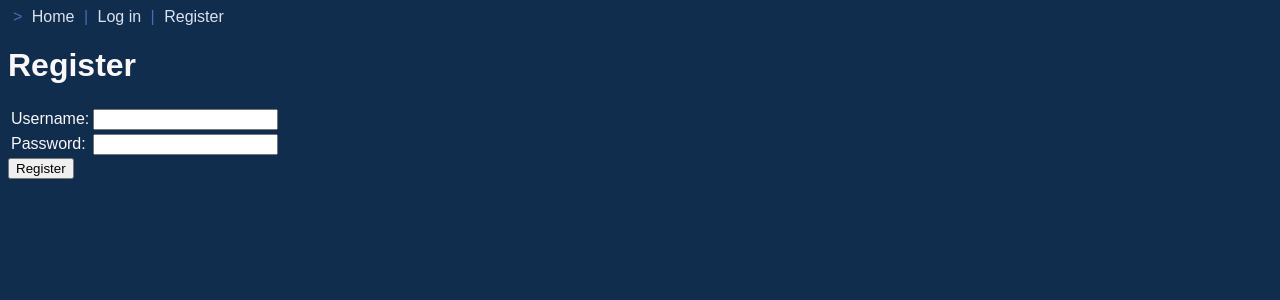
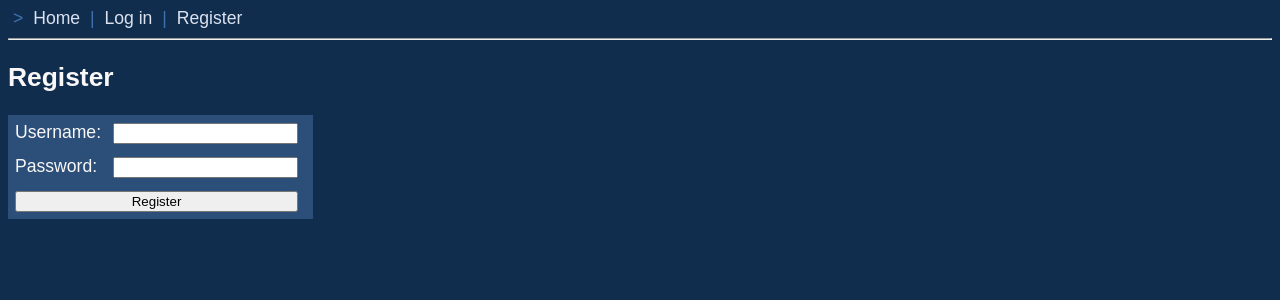
Before and after one commit to rikurauhala/hack-this, a React (Create React App) app in the folder web/: page /register in a window 1280 px wide. Shown: the top 300 px of the page. Built offline with nearby package versions, Linux system fonts and the light colour scheme.

Commit message:
Improve registration form

```diff
--- a/web/src/App.tsx
+++ b/web/src/App.tsx
@@ -8,6 +8,7 @@ const App = (): JSX.Element => {
   return (
     <BrowserRouter>
       <NavigationBar />
+      <hr style={{ color: '#3F72AF' }} />
       <Routes>
         <Route element={<Home />} path="/" />
         <Route element={<Login />} path="/login" />
--- /dev/null
+++ b/web/src/components/Registration/RegistrationStatusmessage.tsx
@@ -0,0 +1,17 @@
+export type RegistrationStatus = 'SUCCESS' | 'FAILURE' | null;
+
+interface RegistrationStatusMessageProps {
+  registrationStatus: RegistrationStatus
+}
+
+const RegistrationStatusMessage = ({ registrationStatus }: RegistrationStatusMessageProps): JSX.Element => {
+  if (registrationStatus === 'SUCCESS') {
+    return <p style={{ color: '#5FAD56' }}>Registration successful!</p>;
+  } else if (registrationStatus === 'FAILURE') {
+    return <p style={{ color: '#FF5733' }}>Registration failed. Please try again.</p>;
+  } else {
+    return <></>;
+  }
+};
+
+export default RegistrationStatusMessage;
--- a/web/src/index.css
+++ b/web/src/index.css
@@ -2,6 +2,7 @@ body {
   background-color: #112D4E;
   color: #F9F7F7;
   font-family: Arial, sans-serif;
+  font-size: 110%;
 }
 
 a {
@@ -12,3 +13,7 @@ a {
 a:hover {
   text-decoration: underline;
 }
+
+td {
+  padding: 5px;
+}
--- a/web/src/pages/Home.tsx
+++ b/web/src/pages/Home.tsx
@@ -1,6 +1,6 @@
 const Home = (): JSX.Element => (
   <>
-    <h1>Home</h1>
+    <h2>Home</h2>
     <p>
       Welcome to the web application security demo.
     </p>
--- a/web/src/pages/Login.tsx
+++ b/web/src/pages/Login.tsx
@@ -1,6 +1,6 @@
 const Login = (): JSX.Element => (
   <>
-    <h1>Login</h1>
+    <h2>Login</h2>
     <p>To be implemented.</p>
   </>
 );
--- a/web/src/pages/Register.tsx
+++ b/web/src/pages/Register.tsx
@@ -1,24 +1,35 @@
 import React, { useState } from 'react';
+import RegistrationStatusMessage, { RegistrationStatus } from '../components/Registration/RegistrationStatusmessage';
 import { registerUser } from '../services/register';
 
 const Register = (): JSX.Element => {
   const [username, setUsername] = useState('');
   const [password, setPassword] = useState('');
+  const [registrationStatus, setRegistrationStatus] = useState<RegistrationStatus>(null);
 
-  const handleSubmit = (event: React.FormEvent<HTMLFormElement>) => {
+  const handleSubmit = async (event: React.FormEvent<HTMLFormElement>) => {
     event.preventDefault();
     try {
-      const result = registerUser(username, password);
-      console.log(result);
+      await registerUser(username, password);
+      setRegistrationStatus('SUCCESS');
+      setUsername('');
+      setPassword('');
     } catch (error) {
+      setRegistrationStatus('FAILURE');
       console.error('Error during registration:', error);
     }
   };
 
   return (
-    <div>
-      <h1>Register</h1>
-      <form onSubmit={handleSubmit}>
+    <>
+      <h2>Register</h2>
+      <form
+        onSubmit={(event) => {
+          event.preventDefault();
+          void handleSubmit(event);
+        }}
+        style={{ backgroundColor: '#2b4f78', width: '305px' }}
+      >
         <table>
           <tbody>
             <tr>
@@ -47,11 +58,18 @@ const Register = (): JSX.Element => {
                 />
               </td>
             </tr>
+            <tr>
+              <td colSpan={2}>
+                <button style={{ width: '100%' }} type="submit">
+                  Register
+                </button>
+              </td>
+            </tr>
           </tbody>
         </table>
-        <button type="submit">Register</button>
       </form>
-    </div>
+      <RegistrationStatusMessage registrationStatus={registrationStatus} />
+    </>
   );
 };
 
--- a/web/src/services/register.ts
+++ b/web/src/services/register.ts
@@ -4,15 +4,17 @@ interface RegisterResponse {
   message: string;
 }
 
-export const registerUser = async (username: string, password: string): Promise<void> => {
+export const registerUser = async (username: string, password: string): Promise<AxiosResponse<RegisterResponse>> => {
   try {
     const response: AxiosResponse<RegisterResponse> = await axios.post('/api/register', { username, password });
     console.log('Registration successful:', response.data.message);
+    return response;
   } catch (error: unknown) {
     if (axios.isAxiosError(error)) {
       console.error('Error during registration:', error.response?.data);
     } else {
       console.error('Error during registration:', error);
     }
+    throw error;
   }
 };
```
Also changed, not shown: 1 other file (tests, documents, lock files or other folders).
